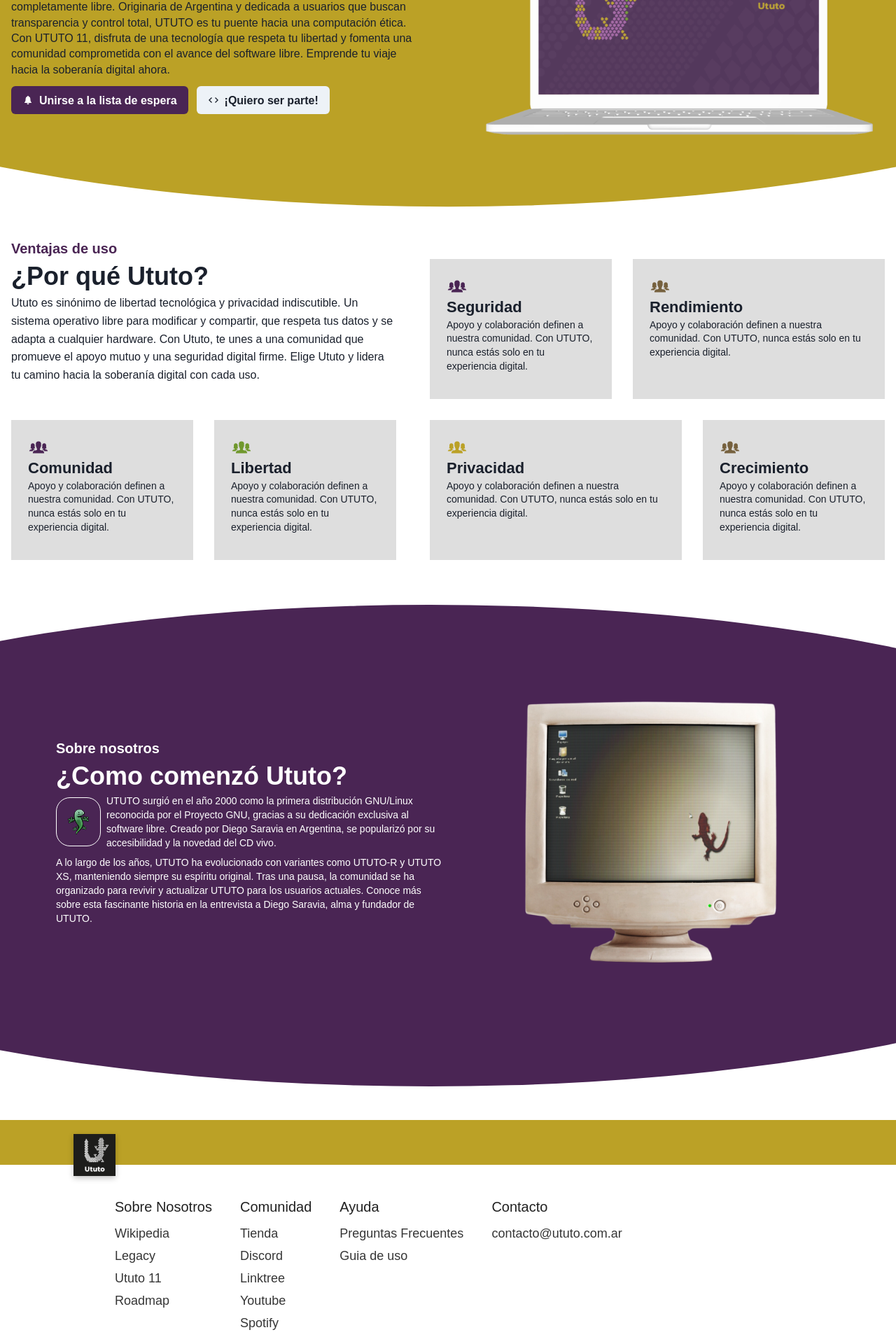
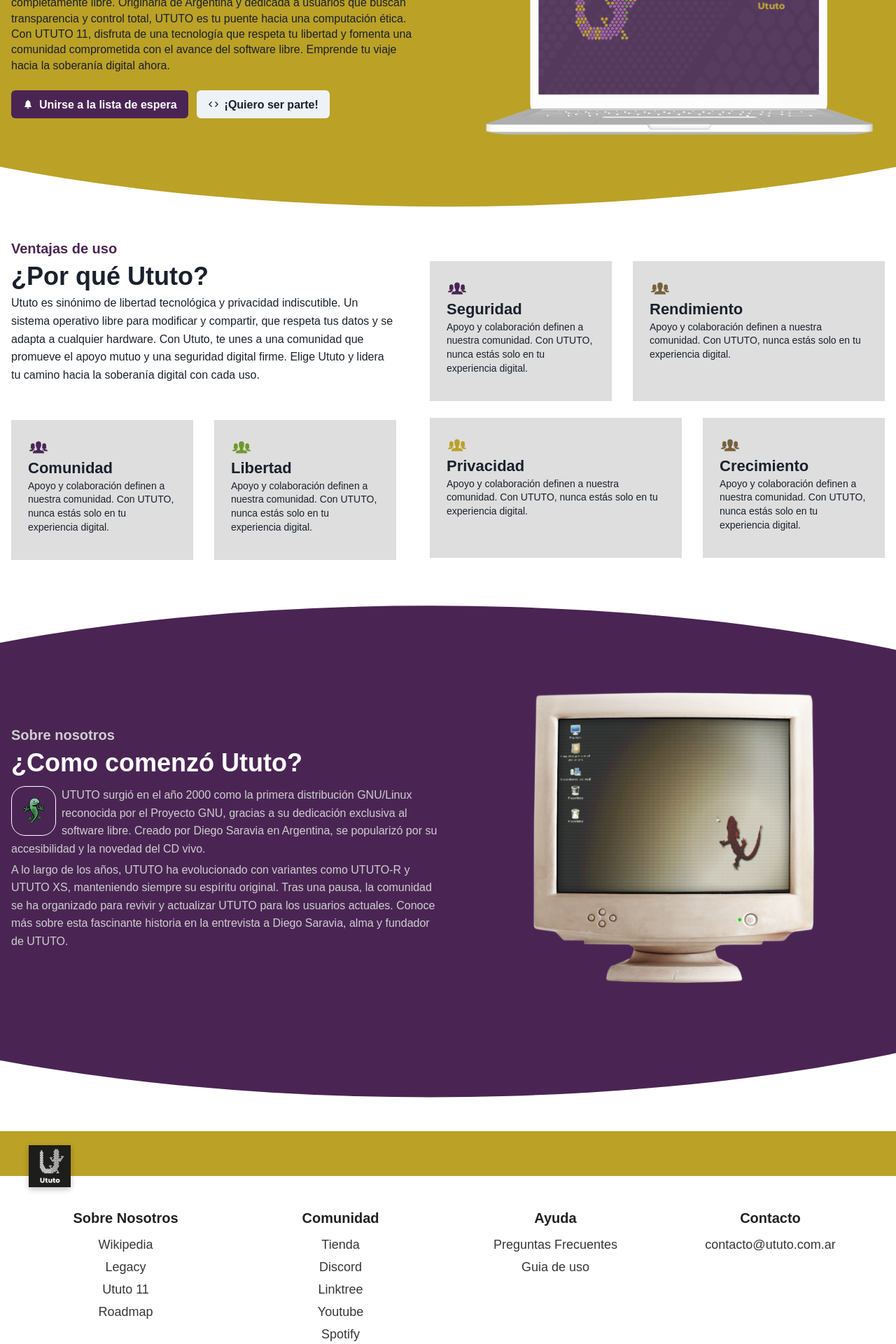
Before and after one commit to ututolinux/sitioWeb, a React (Vite) app: page / in a window 1280 px wide. Shown: the part 300-2220 px from the top of the page at 70% size. Built offline with nearby package versions, Linux system fonts and the light colour scheme.

Commit message:
responsive done

```diff
--- a/src/components/Footer/Footer.jsx
+++ b/src/components/Footer/Footer.jsx
@@ -25,13 +25,13 @@
 
       {/* FOOTER HEADER */}
       <FooterHeader>
-        <Container maxW='6xl'>
+        <Container maxW='7xl'>
           <UtutoLogoMono src={ututoLogoMono} alt="ututo-logo-mono-rf456" />
         </Container>
       </FooterHeader>
 
       {/* FOOTER LINKS CONTAINER */}
-      <Container maxW='5xl'>
+      <Container maxW='7xl'>
         <FooterLinksContainer>
           <FooterLinksGroup>
             <FooterLinksTitle>Sobre Nosotros</FooterLinksTitle>
--- a/src/components/Footer/Footer.styles.js
+++ b/src/components/Footer/Footer.styles.js
@@ -32,7 +32,8 @@
     flex-wrap: wrap;
     flex-direction: column;
     height: fit-content;
-    gap: 10px;
+    justify-content: space-between;
+    gap: 20px;
     margin-top: var(--margin-md);
     padding: var(--padding-md);
     @media (min-width: 768px) {
@@ -42,13 +43,15 @@
 
 export const FooterLinksGroup = styled.ul`
     display: flex;
+    text-align: center;
+    flex: 1;
     flex-direction: column;
-    padding-right: 30px;
     gap: 5px;
 `
 
 export const FooterLinksTitle = styled.h3`
     color: #212121;
+    font-weight: 600;
     font-size: 20px;
     margin: var(--margin-xs);
     margin-left: 0;
--- a/src/components/Header/ActionButtons.jsx
+++ b/src/components/Header/ActionButtons.jsx
@@ -2,15 +2,15 @@
 import { Box, Button } from "@chakra-ui/react";
 import { FaDesktop, FaHeart } from 'react-icons/fa'
 
-const ActionButtons = ({responsive}) => {
+const ActionButtons = ({ responsive }) => {
 
-    const mobileDisplay = ['flex', 'none'];
-    const desktopDisplay = ['none', 'flex'];
+    const mobileDisplay = { base: 'flex', lg: 'none' };
+    const desktopDisplay = { base: 'none', lg: 'flex' };
 
     const display = responsive ? mobileDisplay : desktopDisplay;
 
     return (
-        <Box display={display} gap={[2, 5]} justifyContent={'center'} borderTop={['1px solid #F0EDE7', 'none']} pt={[3, 0]} mx={[8, 0]}>
+        <Box display={display} gap={{base:2, lg:5}} justifyContent={'center'} borderTop={{ base: '1px solid #F0EDE7', lg: 'none' }} pt={{ base: 3, lg: 0 }} mx={{ base: 8, lg: 0 }}>
 
             <Button color={'#BBA126'} size={'sm'} borderRadius={15}>
                 <FaHeart style={{ margin: '0 3px 0 0' }} />
--- a/src/components/Home/AboutUs/AboutUs.jsx
+++ b/src/components/Home/AboutUs/AboutUs.jsx
@@ -5,39 +5,35 @@
 
 export default function AboutUs() {
   return (
-    <Box w="full" minH="100svh" position="relative" >
+
       <Box
         w="full"
         h="full"
-        position="absolute"
-        top="0"
-        left="0"
-        zIndex={-1}
         bg={'#4A2554'}
         clipPath="ellipse(91% 43% at 48% 51%)"
+        py={{base:'150px'}}
       >
 
-        <Container maxW='6xl' h={'inherit'} color={'white'}>
+        <Container maxW='7xl'  color={'white'}>
           <a id="nosotros"></a>
-          <Center h={'inherit'}>
-          <Flex align={'center'} gap={3} mb={6} justify={'space-between'}>
-            <Box width={{base:'full', md:'50%'}}>
-              <Text fontSize={'20px'} fontWeight={900}>Sobre nosotros</Text>
+          <Center >
+            <Flex align={'center'} gap={3} mb={6} justify={{ base: 'center', xl: 'space-between' }} w={{ base: 'full', md: '650px', xl: 'full' }} direction={{ base: 'column', xl: 'row' }}>
+              <Box width={{ base: 'full', xl: '50%' }}>
+                <Box textAlign={{ base: 'center', xl: 'left' }} mb={2}>
+                  <Text fontSize={'20px'} fontWeight={900} color={"#CFCFCF"} >Sobre nosotros</Text>
                   <Text fontSize={'36px'} fontWeight={900} lineHeight={'50.4px'}>¿Como comenzó Ututo?</Text>
+                </Box>
 
-              <Flex align={'center'} direction={'row'}>
-                <Box border={'1px solid white'} borderRadius={'20px'} p={4} mr={2} display={'inline-block'} verticalAlign={'top'} flexShrink={0} >
+                <Box align={'center'} direction={'row'} >
+                  <Text fontSize={'16px'} lineHeight={'25.6px'} mb={1} fontWeight={400} display={'inline-block'} textAlign={{base:'center',xl:'left'}} color={"#CFCFCF"}>
+                    <Box border={'1px solid white'} borderRadius={'20px'} p={4} mr={2} display={{base:'none',xl:'inline-block'}} verticalAlign={'top'} flexShrink={0} float={'left'} >
                       <Image src={imageAboutUsDeco} w={'30px'} />
                     </Box>
-                <Text fontSize={'14px'} lineHeight={'20px'} fontWeight={400} display={'inline-block'}>
                     UTUTO surgió en el año 2000 como la primera distribución GNU/Linux reconocida por el Proyecto GNU,
                     gracias a su dedicación exclusiva al software libre. Creado por Diego Saravia en Argentina,
                     se popularizó por su accesibilidad y la novedad del CD vivo.
                   </Text>
-
-              </Flex>
-
-              <Text fontSize={'14px'} lineHeight={'20px'} fontWeight={400} mt={2}>
+                  <Text fontSize={'16px'} lineHeight={'25.6px'} fontWeight={400} textAlign={{base:'center',xl:'left'}} color={"#CFCFCF"}>
                     A lo largo de los años, UTUTO ha evolucionado con variantes como UTUTO-R y UTUTO XS,
                     manteniendo siempre su espíritu original.
                     Tras una pausa, la comunidad se ha organizado para revivir y actualizar UTUTO para los usuarios actuales.
@@ -45,13 +41,16 @@
                   </Text>
                 </Box>
 
-            <Box width={'50%'} display={{base:'none', md:'flex'}}>
+
+              </Box>
+
+              <Box width={{ md: '500px', xl: '50%' }} display={{ base: 'none', md: 'flex' }}>
                 <Image src={imageAboutUs} />
               </Box>
             </Flex>
           </Center>
         </Container>
       </Box>
-    </Box>
+
   )
 }
--- a/src/components/Home/Hero/Hero.jsx
+++ b/src/components/Home/Hero/Hero.jsx
@@ -9,33 +9,33 @@
     <Box
       pt={"100px"}
       w="full"
-      h={['100vh', '80vh']}
+      h={{base:'100vh', lg:'80vh'}}
       bg="#BBA126"
       clipPath="ellipse(91% 54% at 50% 39%)"
     >
 
-      <Container maxW={'7xl'} pt={['40px', '60px']}>
+      <Container maxW={{lg: '4xl',xl:'7xl'}} pt={{base:'40px', lg:'60px'}}>
 
-        <Flex direction={['column', 'row']} align={'center'} gap={'75px'}>
+        <Flex direction={{base:'column', xl:'row'}} align={'center'} gap={'75px'}>
 
-          <Box textAlign={['center', 'left']} position={['fixed', 'static']} flex={1}>
+          <Box textAlign={{base:'center', xl:'left'}} position={{base:'fixed', lg:'static'}} flex={1}>
 
             <Text fontSize={['50px', '64px']} fontWeight={900}>UTUTO <span style={{ color: 'white' }}>11</span></Text>
 
-            <Text fontSize={['16px']} lineHeight={'22.4px'} fontWeight={400} display={['none', 'block']}>
+            <Text fontSize={['16px']} lineHeight={'22.4px'} fontWeight={400} display={{base:'none', lg:'block'}}>
               Descubre UTUTO 11, la evolución de GNU/Linux donde cada elemento es completamente libre. Originaria de Argentina y dedicada a usuarios que buscan transparencia y control total, UTUTO es tu puente hacia una computación ética. Con UTUTO 11, disfruta de una tecnología que respeta tu libertad y fomenta una comunidad comprometida con el avance del software libre. Emprende tu viaje hacia la soberanía digital ahora.
             </Text>
 
-            <Text fontSize={['16px']} lineHeight={'22.4px'} fontWeight={400} display={['block', 'none']}>
+            <Text fontSize={['16px']} lineHeight={'22.4px'} fontWeight={400} display={{base:'block', lg:'none'}}>
               La evolución de GNU/Linux donde cada elemento es completamente libre.
             </Text>
 
-            <ButtonGroup my={3}>
-              <Flex flexDir={['column', 'row']} gap={3}>
+            <ButtonGroup mt={{base:3, md:6}} mb={3}>
+              <Flex flexDir={{base:'column', xl:'row'}} gap={3}>
                 <Button leftIcon={<IoIosNotifications />} size={'md'} bg={'#4A2554'} color={'white'} _hover={{ bg: '#5d3e65' }}>
                   <a href="https://forms.gle/zBbFvYgvL8Z1wn5V6" target='_blank'>Unirse a la lista de espera</a>
                 </Button>
-                <Button leftIcon={<IoMdCode />} size={['sm', 'md']}>
+                <Button leftIcon={<IoMdCode />} size={{base:'sm', xl:'md'}}>
                   <a href="https://docs.google.com/forms/d/e/1FAIpQLSdrF6oUt8ejUiarBZEtuI1hjP1XvrTa8-MlIuXVSa2zybKSpA/viewform" target='_blank'>¡Quiero ser parte!</a>
                 </Button>
               </Flex>
@@ -44,11 +44,10 @@
 
             <ActionButtons responsive />
 
-
           </Box>
 
-          <Box position={['fixed', 'static']} bottom={"20%"} flex={1}>
-            <Image src={imageHero} maxH={'500px'} />
+          <Box position={{base:'fixed', lg:'static'}} bottom={"20%"} flex={1}>
+            <Image src={imageHero} maxH={{base: '350px',xl:'500px'}} />
           </Box>
 
         </Flex>
--- a/src/components/Home/Info/Info.jsx
+++ b/src/components/Home/Info/Info.jsx
@@ -8,12 +8,12 @@
     <Container maxW='7xl' display={'flex'} flexDir={'column'}>
       <a id="ventajas"></a>
 
-      <Text fontSize={'20px'} color={'#4A2554'} fontWeight={900} textAlign={['center', 'left']}>Ventajas de uso</Text>
+      <Text fontSize={'20px'} color={'#4A2554'} fontWeight={900} textAlign={{base:'center', xl:'left'}}>Ventajas de uso</Text>
 
-      <Flex direction={['column','row']} justifyContent={'space-between'} gap={[6,0]}>
-        <Flex gap={[6, "30px"]} direction={'column'} w={['full', '550px']}>
+      <Flex direction={{ base: "column", xl: "row" }} justifyContent={'space-between'} align={{md:"center"}}gap={{base:6, md:6, xl:0}}>
+        <Flex gap={{ base: 6, lg: "30px" }} direction={'column'} w={{ base: 'full',md:'650px', xl:'550px' }}>
 
-          <Flex h={['auto','200px']} textAlign={['center', 'left']} direction={'column'} gap={[4,0]}>
+          <Flex h={{ base: 'auto', md: '200px' }} textAlign={{ base: 'center', xl: 'left' }} direction={'column'} gap={[4, 0]}>
             <Text fontSize={'36px'} fontWeight={900} lineHeight={'50.4px'}>¿Por qué Ututo?</Text>
             <Text fontSize={'16px'} lineHeight={'25.6px'} fontWeight={400}>
               Ututo es sinónimo de libertad tecnológica y privacidad indiscutible.
@@ -23,9 +23,9 @@
             </Text>
           </Flex>
 
-          <Flex justifyContent={'space-between'} direction={['column', 'row']} gap={6}>
+          <Flex justifyContent={'space-between'} direction={{ base: 'column', md: 'row' }} gap={6}>
 
-            <Flex w={['full','260px']} h={'200px'} bg={'#DEDEDE'} direction={'column'}  p={6}>
+            <Flex w={{ base: 'full', md: '360px',xl: '260px' }} h={'200px'} bg={'#DEDEDE'} direction={'column'} p={6}>
 
               <IoIosPeople color='#4A2554' size={'30px'} />
               <Text fontSize={'22px'} fontWeight={600} lineHeight={'30.8px'}>
@@ -37,7 +37,7 @@
 
             </Flex>
 
-            <Flex w={['full','260px']} h={'200px'} bg={'#DEDEDE'} direction={'column'} p={6}>
+            <Flex w={{ base: 'full',md:'260px' }} h={'200px'} bg={'#DEDEDE'} direction={'column'} p={6}>
 
               <IoIosPeople color='#70982D' size={'30px'} />
               <Text fontSize={'22px'} fontWeight={600} lineHeight={'30.8px'}>
@@ -53,12 +53,12 @@
 
         </Flex>
 
-        <Flex direction={'column'} justifyContent={'space-between'}  w={['full','650px']} gap={6} >
+        <Flex direction={'column'} justifyContent={'space-between'} w={{base:'full', md:'650px'}} gap={6} >
 
 
           <Flex justifyContent={'space-between'} direction={['column', 'row']} gap={6}>
 
-            <Flex w={['full','260px']} h={'200px'} bg={'#DEDEDE'} direction={'column'} p={6}>
+            <Flex w={{base:'full', md:'260px'}} h={'200px'} bg={'#DEDEDE'} direction={'column'} p={6}>
 
               <IoIosPeople color='#4A2554' size={'30px'} />
               <Text fontSize={'22px'} fontWeight={600} lineHeight={'30.8px'}>
@@ -70,7 +70,7 @@
 
             </Flex>
 
-            <Flex w={['full','360px']} h={'200px'} bg={'#DEDEDE'} direction={'column'} p={6}>
+            <Flex w={{base:'full', md:'360px'}} h={'200px'} bg={'#DEDEDE'} direction={'column'} p={6}>
 
               <IoIosPeople color='#76613E' size={'30px'} />
               <Text fontSize={'22px'} fontWeight={600} lineHeight={'30.8px'}>
@@ -84,9 +84,9 @@
 
           </Flex>
 
-          <Flex gap={[6,'30px']} direction={['column', 'row']} justifyContent={'space-between'} >
+          <Flex gap={{base:6, lg:'30px'}} direction={{base:'column', md:'row'}} justifyContent={'space-between'} >
 
-            <Flex w={['full','360px']} h={'200px'} bg={'#DEDEDE'} direction={'column'} p={6}>
+            <Flex w={{base:'full', md:'360px'}} h={'200px'} bg={'#DEDEDE'} direction={'column'} p={6}>
 
               <IoIosPeople color='#BBA126' size={'30px'} />
               <Text fontSize={'22px'} fontWeight={600} lineHeight={'30.8px'}>
@@ -98,7 +98,7 @@
 
             </Flex>
 
-            <Flex w={['full','260px']} h={'200px'} bg={'#DEDEDE'} direction={'column'} p={6}>
+            <Flex w={{base:'full', md:'260px'}} h={'200px'} bg={'#DEDEDE'} direction={'column'} p={6}>
 
               <IoIosPeople color='#76613E' size={'30px'} />
               <Text fontSize={'22px'} fontWeight={600} lineHeight={'30.8px'}>
```
Lines whose indentation alone changed are shown as unchanged.
